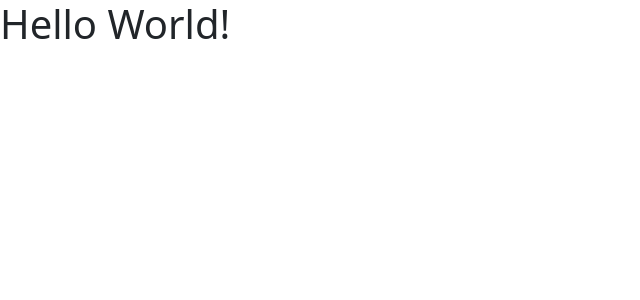
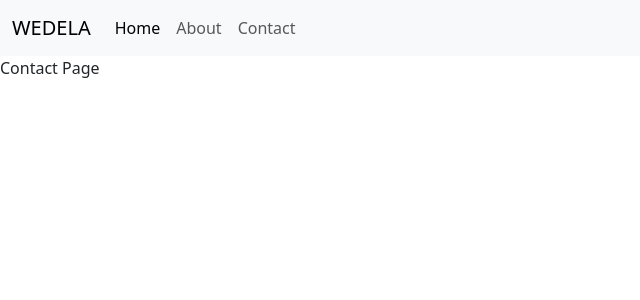
Before and after one commit to alpha-thulz/personal_growth, a React (Vite) app: page /contact in a window 1280 px wide. Shown: the top 300 px of the page, without its empty margins (0-640 px from the left). Built offline with nearby package versions, Linux system fonts and the light colour scheme.

Commit message:
Navigation

```diff
--- a/package.json
+++ b/package.json
@@ -13,7 +13,8 @@
     "axios": "^1.7.9",
     "bootstrap": "^5.3.3",
     "react": "^18.3.1",
-    "react-dom": "^18.3.1"
+    "react-dom": "^18.3.1",
+    "react-router": "^7.1.1"
   },
   "devDependencies": {
     "@eslint/js": "^9.17.0",
--- a/src/App.tsx
+++ b/src/App.tsx
@@ -1,7 +1,18 @@
+import { AppNav } from "./components/AppNav.tsx";
+import { Routes, Route } from "react-router";
+import Home from "./pages/Home.tsx";
+import About from "./pages/About.tsx";
+import Contact from "./pages/Contact.tsx";
+
 export default function App() {
     return (
         <>
-            <h1>Hello World!</h1>
+            <AppNav />
+            <Routes>
+                <Route path="/" element={<Home />} />
+                <Route path="/contact" element={<Contact />} />
+                <Route path="/about" element={<About />} />
+            </Routes>
         </>
     );
 }
--- /dev/null
+++ b/src/components/AppNav.tsx
@@ -0,0 +1,29 @@
+import {Link} from "react-router";
+
+export function AppNav() {
+    return (
+        <nav className="navbar navbar-expand-sm bg-body-tertiary">
+            <div className="container-fluid">
+                <span className="navbar-brand mb-0 h1">WEDELA</span>
+                <button className="navbar-toggler" type="button" data-bs-toggle="collapse"
+                        data-bs-target="#navbarSupportedContent" aria-controls="navbarSupportedContent"
+                        aria-expanded="false" aria-label="Toggle navigation">
+                    <span className="navbar-toggler-icon"></span>
+                </button>
+                <div className="collapse navbar-collapse" id="navbarSupportedContent">
+                    <ul className="navbar-nav me-auto mb-2 mb-lg-0">
+                        <li className="nav-item">
+                            <Link className="nav-link active" aria-current="page" to={"/"}>Home</Link>
+                        </li>
+                        <li className="nav-item">
+                            <Link className="nav-link" to={"/about"}>About</Link>
+                        </li>
+                        <li className="nav-item">
+                            <Link className="nav-link" to={"/contact"}>Contact</Link>
+                        </li>
+                    </ul>
+                </div>
+            </div>
+        </nav>
+    );
+}
--- a/src/main.tsx
+++ b/src/main.tsx
@@ -1,10 +1,10 @@
-import { StrictMode } from 'react'
 import { createRoot } from 'react-dom/client'
 import 'bootstrap/dist/css/bootstrap.css'
 import App from './App.tsx'
+import { BrowserRouter } from "react-router";
 
 createRoot(document.getElementById('root')!).render(
-  <StrictMode>
+  <BrowserRouter>
     <App />
-  </StrictMode>,
+  </BrowserRouter>,
 )
--- /dev/null
+++ b/src/pages/About.tsx
@@ -0,0 +1,7 @@
+export default function About() {
+    return (
+        <>
+            <div>About Page</div>
+        </>
+    );
+}
--- /dev/null
+++ b/src/pages/Contact.tsx
@@ -0,0 +1,7 @@
+export default function Contact() {
+    return (
+        <>
+            <div>Contact Page</div>
+        </>
+    );
+}
--- /dev/null
+++ b/src/pages/Home.tsx
@@ -0,0 +1,7 @@
+export default function Home() {
+    return (
+        <>
+            <div>Home Page</div>
+        </>
+    );
+}
```
Also changed, not shown: 1 other file (tests, documents, lock files or other folders).
